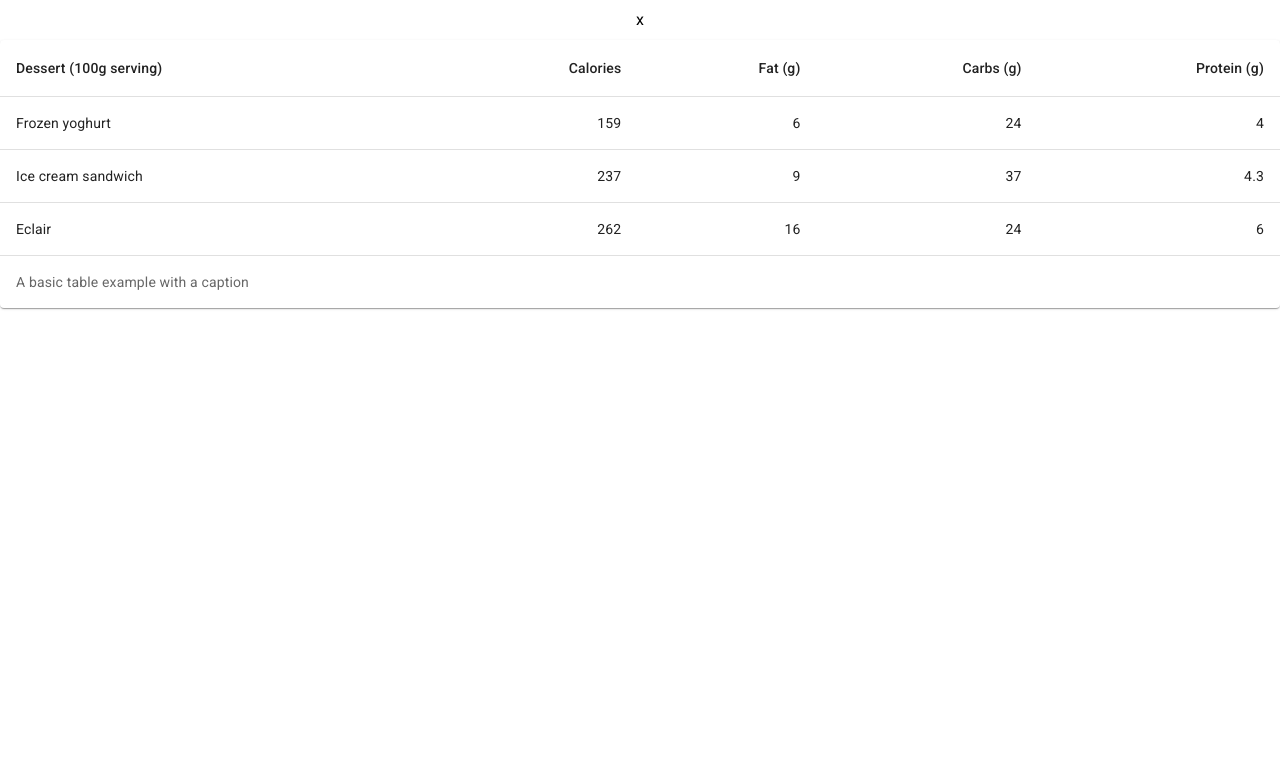
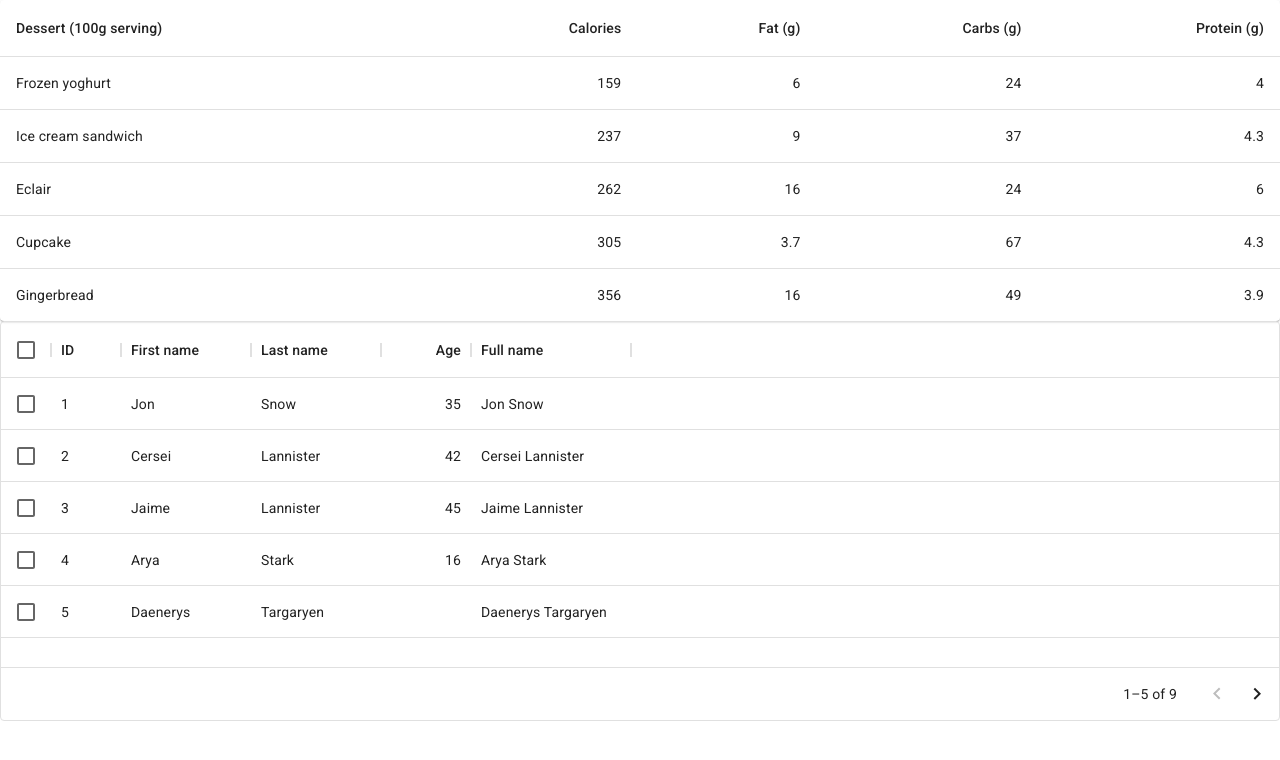
Before and after one commit to catreunion/mui-official, a React (Create React App) app: page / in a window 1280 px wide. Shown: the top 760 px of the page. Built offline with nearby package versions, Linux system fonts and the light colour scheme.

Commit message:
version 1.0.2

```diff
--- a/package.json
+++ b/package.json
@@ -19,7 +19,6 @@
     "react": "^17.0.2",
     "react-dom": "^17.0.2",
     "react-scripts": "5.0.0",
-    "react-window": "^1.8.6",
     "web-vitals": "^2.1.2"
   },
   "scripts": {
--- a/src/comp/data-display/table/D01basic.jsx
+++ b/src/comp/data-display/table/D01basic.jsx
@@ -1,11 +1,12 @@
 import * as React from "react"
+import TableContainer from "@mui/material/TableContainer"
+import Paper from "@mui/material/Paper"
 import Table from "@mui/material/Table"
+import TableHead from "@mui/material/TableHead"
 import TableBody from "@mui/material/TableBody"
+
+import TableRow from "@mui/material/TableRow"
 import TableCell from "@mui/material/TableCell"
-import TableContainer from "@mui/material/TableContainer"
-import TableHead from "@mui/material/TableHead"
-import TableRow from "@mui/material/TableRow"
-import Paper from "@mui/material/Paper"
 
 function createData(name, calories, fat, carbs, protein) {
   return { name, calories, fat, carbs, protein }
@@ -19,13 +20,14 @@ function D01basic() {
       <Table sx={{ minWidth: 650 }} aria-label="simple table">
         <TableHead>
           <TableRow>
-            <TableCell>Dessert (100g serving)</TableCell>
-            <TableCell align="right">Calories</TableCell>
-            <TableCell align="right">Fat&nbsp;(g)</TableCell>
-            <TableCell align="right">Carbs&nbsp;(g)</TableCell>
-            <TableCell align="right">Protein&nbsp;(g)</TableCell>
+            <TableCell>{"Dessert (100g serving)"}</TableCell>
+            <TableCell align="right">{"Calories"}</TableCell>
+            <TableCell align="right">{"Fat (g)"}</TableCell>
+            <TableCell align="right">{"Carbs (g)"}</TableCell>
+            <TableCell align="right">{"Protein (g)"}</TableCell>
           </TableRow>
         </TableHead>
+
         <TableBody>
           {rows.map(row => (
             <TableRow key={row.name} sx={{ "&:last-child td, &:last-child th": { border: 0 } }}>
--- a/src/comp/data-display/table/Table.jsx
+++ b/src/comp/data-display/table/Table.jsx
@@ -1,8 +1,6 @@
 import React from "react"
-import Typography from "@mui/material/Typography"
-import Box from "@mui/material/Box"
-// import D01basic from "./D01basic"
-// import D02dataTable from "./D02dataTable"
+import D01basic from "./D01basic"
+import D02dataTable from "./D02dataTable"
 // import D03denseTable from "./D03denseTable"
 // import D04sort from "./D04sort"
 // import D05customize from "./D05customize"
@@ -14,17 +12,13 @@ import Box from "@mui/material/Box"
 // import D11Virtualized from "./D11Virtualized"
 // import D12unstyled from "./D12unstyled"
 // import D12unstyledCustomized from "./D12unstyledCustomized"
-import D13accessibility from "./D13accessibility"
+// import D13accessibility from "./D13accessibility"
 
 function Table() {
   return (
     <>
-      <Typography component="div">
-        <Box sx={{ textAlign: "center", m: 1 }}>x</Box>
-      </Typography>
-
-      {/* <D01basic /> */}
-      {/* <D02dataTable /> */}
+      <D01basic />
+      <D02dataTable />
       {/* <D03denseTable /> */}
       {/* <D04sort /> */}
       {/* <D05customize /> */}
@@ -36,7 +30,7 @@ function Table() {
       {/* <D11Virtualized /> */}
       {/* <D12unstyled /> */}
       {/* <D12unstyledCustomized /> */}
-      <D13accessibility />
+      {/* <D13accessibility /> */}
     </>
   )
 }
```
Also changed, not shown: 1 other file (tests, documents, lock files or other folders).
